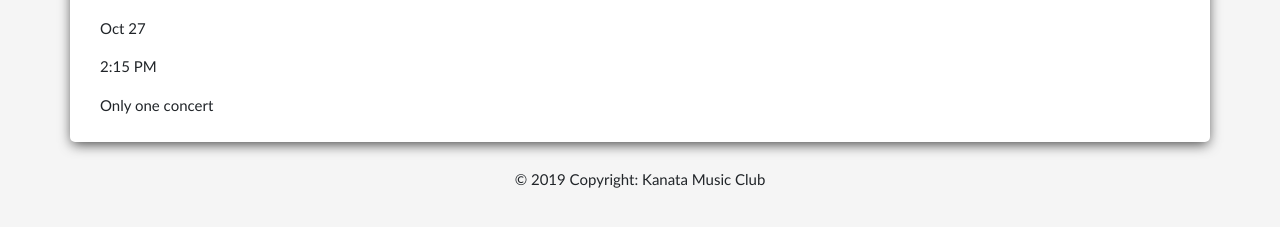
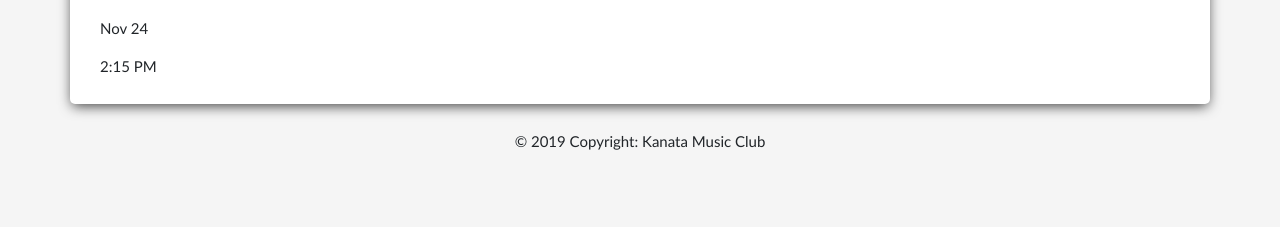
Before and after one commit to rozzasun/kmc-website, a plain HTML site: page concertTimesAndMessages.html in a window 1280 px wide. Shown: the part 513-740 px from the top of the page. Drawn offline with nearby package versions, Linux system fonts and the light colour scheme.

Commit message:
Concert time

```diff
--- a/concertTimesAndMessages.html
+++ b/concertTimesAndMessages.html
@@ -63,9 +63,8 @@
       <div class="row">
         <div class="col">
           <h1>Upcoming Concert Schedule</h1>
-          <p>Oct 27</p>
+          <p>Nov 24</p>
           <p>2:15 PM</p>
-          <p>Only one concert</p>
         </div>
       </div>
     </div>
```
